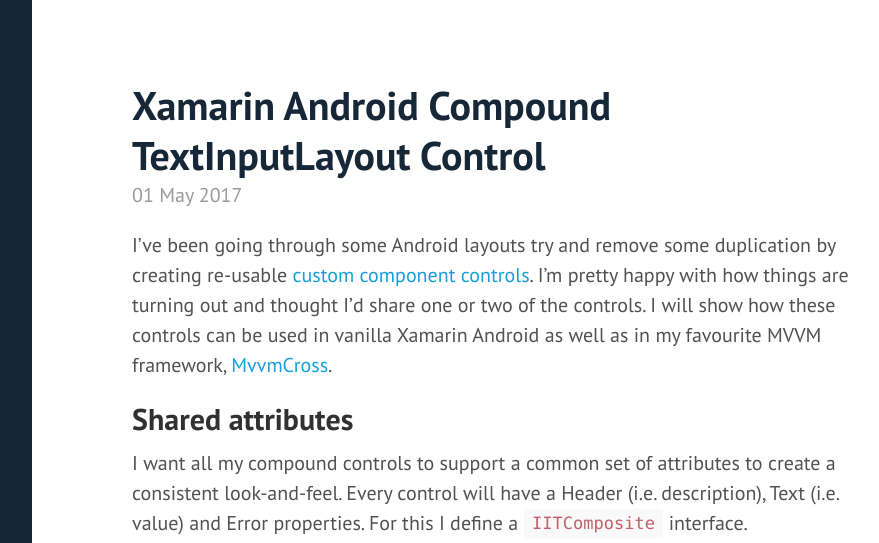
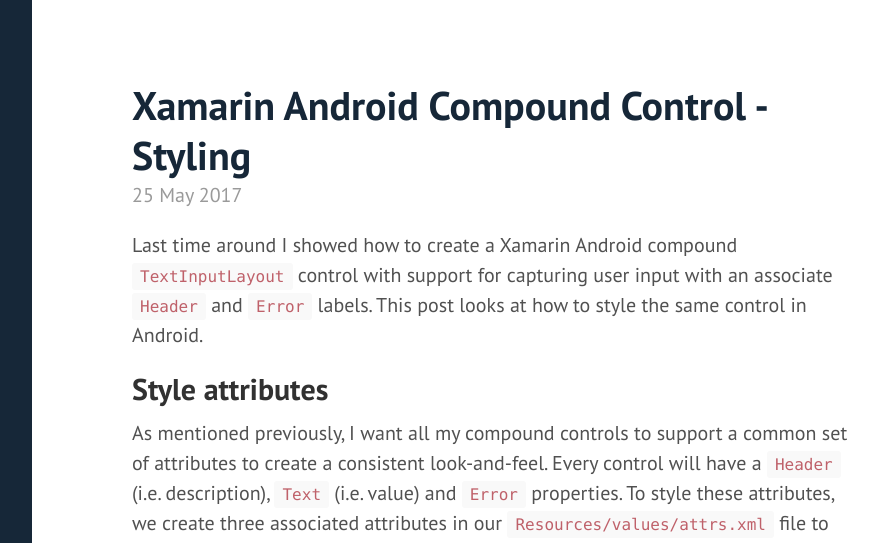
Before and after one commit to cjlotz/cjlotz.github.io, a Jekyll site: the page built from index.html, in a window 1280 px wide and 1400 px high. Shown: the top 543 px of the window, without its empty margins (328-1207 px from the left). Built offline with Jekyll 4.4.1, drawn with Linux system fonts in a browser that asks for light colours; the list of posts is cut into pages by our own code; comment, search, counter and statistics services are not loaded; some of the changed text lies outside the part shown.

Commit message:
styling blog post

````diff
--- /dev/null
+++ b/_posts/2017-05-25-xamarin-android-compound-control-styling.md
@@ -0,0 +1,153 @@
+---
+layout: post
+title: Xamarin Android Compound Control - Styling
+description: Shows how to style the custom Xamarin Android Compound TextInputLayout
+comments: true
+tags: [xamarin, mobile, community, android]
+---
+
+Last time around I showed how to create a Xamarin Android compound `TextInputLayout` control with support for capturing user input with an associate `Header` and `Error` labels.  This post looks at how to style the same control in Android.
+
+## Style attributes ##
+
+As mentioned previously, I want all my compound controls to support a common set of attributes to create a consistent look-and-feel. Every control will have a `Header` (i.e. description), `Text` (i.e. value) and `Error` properties.  To style these attributes, we create three associated attributes in our `Resources/values/attrs.xml` file to assign the styles to:
+
+```xml
+<?xml version="1.0" encoding="utf-8"?>
+<resources>
+    <attr name="ItcTextAppearanceLabel" format="reference"/>
+    <attr name="ItcTextAppearanceText" format="reference"/>
+    <attr name="ItcTextAppearanceError" format="reference"/>
+```
+
+In addition to these attributes we also associate these new style attributes with our existing `ITTextInputLayout` definition in the attrs.xml:
+
+```xml
+<declare-styleable name="ITTextInputLayout" >
+    <attr name="android:inputType"/>
+    <attr name="android:maxLines"/>
+    <attr name="android:text"/>
+    <attr name="android:imeOptions"/>
+    <attr name="ItcLabel"/>
+    <attr name="ItcError"/>
+    <attr name="ItcTextAppearanceLabel"/>
+    <attr name="ItcTextAppearanceError"/>
+</declare-styleable>
+```
+Notice that we don't include the `ItcTextAppearanceText` reference style in the definition.  The reason being that we will re-use the already defined style attribute on the `android.support.design.widget.TextInputLayout` that our `ITTextInputLayout` control inherits from.
+
+To define the default, global look-and-feel for all our controls, we also create a styles container in the attrs.xml:
+
+```xml
+<declare-styleable name="ITControls" >
+    <attr name="ItcTextAppearanceLabel"/>
+    <attr name="ItcTextAppearanceError"/>
+    <attr name="ItcTextAppearanceText"/>
+    <attr name="ItcTextInputLayoutStyle" format="reference"/>
+</declare-styleable>
+```
+
+## Widget and TextAppearance styles ##
+
+With the attributes defined, we can now define a style for our compound control in the `Resources/values/styles.xml` file.  As our control extends the `android.support.design.widget.TextInputLayout` control, it is important to first consider what style attributes is already being used so that we can associate our own styles with the existing styles.  From the existing [Android styles definition](https://android.googlesource.com/platform/frameworks/support.git/+/master/design/res/values/styles.xml) we see that Android widget has the following styles definition:
+
+```xml
+<style name="Widget.Design.TextInputLayout" parent="android:Widget">
+  <item name="hintTextAppearance">@style/TextAppearance.Design.Hint</item>
+  <item name="errorTextAppearance">@style/TextAppearance.Design.Error</item>
+  <item name="counterTextAppearance">@style/TextAppearance.Design.Counter</item>
+  <item name="counterOverflowTextAppearance">@style/TextAppearance.Design.Counter.Overflow</item>
+  <item name="passwordToggleDrawable">@drawable/design_password_eye</item>
+  <item name="passwordToggleTint">@color/design_tint_password_toggle</item>
+  <item name="passwordToggleContentDescription">@string/password_toggle_content_description</item>
+</style>
+```
+The `hintTextAppearance` and `errorTextAppearance` is being used by the Android widget to style the label and error text.  With this in mind, we can now create a style definition for our own control:
+
+```xml
+<style name="Widget.InTouch.TextInputLayout" parent="Widget.Design.TextInputLayout">
+  <item name="android:textColorHint">@color/accentColor</item>
+  <item name="hintTextAppearance">?attr/ItcTextAppearanceLabel</item>
+  <item name="errorTextAppearance">?attr/ItcTextAppearanceError</item>
+</style>
+```
+We override the default style styles and associate them with our new common-look-and-feel style attributes that we have defined.  With our control style defined, we also create the default text appearance styles to use for our common-look-and-feel:
+
+```xml
+<style name="TextAppearance.InTouch" parent="TextAppearance.AppCompat">
+</style>
+
+<style name="TextAppearance.InTouch.Label">
+  <item name="android:textSize">14sp</item>
+</style>
+
+<style name="TextAppearance.InTouch.Label.Error">
+  <item name="android:textSize">12sp</item>
+  <item name="android:textColor">@color/errorColor</item>
+</style>
+```
+
+## Themes ##
+
+With the styles defined, we now set out to create a default Theme where we assign the default styles to the style attributes we created to create our common look-and-feel.  Themes are created in a `Resources/values/themes.xml` file:
+
+```xml
+<?xml version="1.0" encoding="utf-8" ?>
+<resources>
+  <style name="Theme.InTouch" parent="Theme.InTouch.Base">
+  </style>
+
+  <style name="Theme.InTouch.Base" parent="Theme.Design.Light.NoActionBar">
+
+    <item name="colorPrimary">@color/primaryColor</item>
+    <item name="colorPrimaryDark">@color/primaryColorDark</item>
+    <item name="colorAccent">@color/accentColor</item>
+
+	<!-- Composites -->
+    <item name="ItcTextAppearanceLabel">@style/TextAppearance.InTouch.Label</item>
+    <item name="ItcTextAppearanceError">@style/TextAppearance.InTouch.Label.Error</item>
+    <item name="ItcTextInputLayoutStyle">@style/Widget.InTouch.TextInputLayout</item>
+  </style>
+```
+Notice that our theme associates the default text appearance with a specific style.  With the theme definition in place, we can now use it our applications in Xamarin by typically assigning the `Theme` property as an attribute on our startup `Activity` or on the `Application` instance as illustrated below:
+
+```csharp
+[Application(Name = "phil.AndroidApp", Theme = "@style/Theme.InTouch")]
+public class AndroidApp : Application, Application.IActivityLifecycleCallbacks
+{
+```
+
+## Control changes ##
+
+With the style attributes and themes defined, we still need to enhance our control to make use of the styles defined.  To cater for the styles and themes we need to change our existing control to get the style definitions and use them for changing the look-and-feel of its internal widgets:
+
+<script src="https://gist.github.com/cjlotz/a179b8552dc23fa1a3d590bef0ff1133.js"></script>
+
+The three different constructors cater for different scenarios of creating our compound control.  The first constructor on Line 3 is typically used when I create a control programmatically.  The second constructor on Line 7 is called when I define my control in a layout **without** specifying a style.
+
+```xml
+<intouch.controls.ITTextInputLayout
+    android:id="@+id/layout_username"
+    android:layout_width="match_parent"
+    android:layout_height="wrap_content"
+    android:imeOptions="actionNext" ...
+```
+
+The third constructor is called when I define my control in a layout **with** specifying a style:
+
+```xml
+<intouch.controls.ITTextInputLayout
+    style="@style/MyCustom.Style"
+    android:id="@+id/layout_username"
+    android:layout_width="match_parent"
+    android:layout_height="wrap_content"
+    android:imeOptions="actionNext" ...
+```
+
+Notice how the constructors call into each other and the use of the `Resource.Styleable.ITControls_ItcTextInputLayoutStyle` style attribute on Line 7 that will use the style setup in our theme as the default if the user does not specify their own style for our control in a layout.  Our theme is setup to use `@style/Widget.InTouch.TextInputLayout` as style which makes use of the default look-and-feel style attributes to style the control.
+
+As we are re-using the existing styles defined on the Android `TextInputLayout` control, we simply have to call into the base class constructor to get these styles applied to the `Error` and `Hint` widgets.  Feel free to browse the [TextInputLayout.java source code](https://android.googlesource.com/platform/frameworks/support.git/+/master/design/src/android/support/design/widget/TextInputLayout.java) if you want to see how this is done.
+
+## Summary ##
+
+[Styles and Themes](https://developer.android.com/guide/topics/ui/themes.html) in Android along with style inheritance is a really powerful tool for creating a common look-and-feel across your application.  I hope this post highlighted some ways in which you can make use of this powerful functionality to create a common look-and-feel for your own compound controls.
--- a/public/css/poole.css
+++ b/public/css/poole.css
@@ -154,7 +154,7 @@ pre {
 }
 code {
   padding: .25em .5em;
-  font-size: 85%;
+  font-size: 80%;
   color: #bf616a;
   background-color: #f9f9f9;
   border-radius: 3px;
@@ -174,7 +174,7 @@ pre {
 }
 pre code {
   padding: 0;
-  font-size: 100%;
+  font-size: 80%;
   color: inherit;
   background-color: transparent;
 }
````
